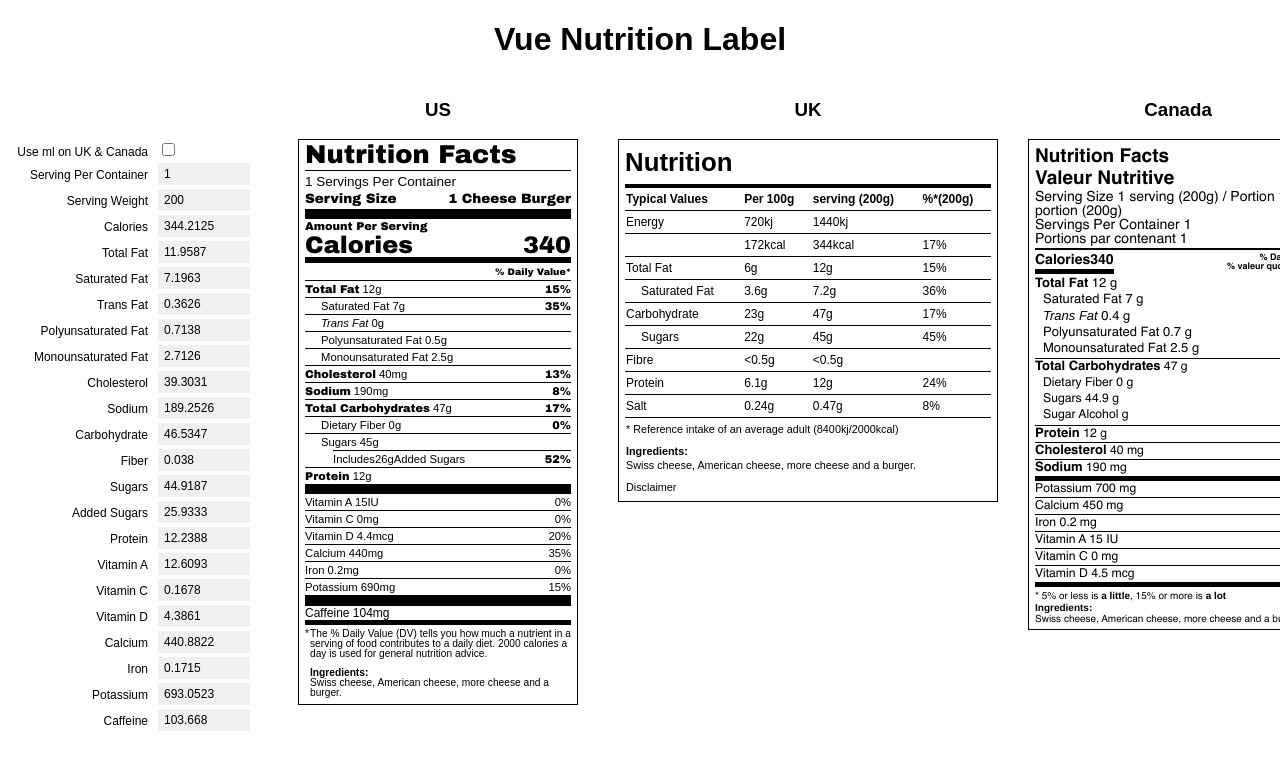
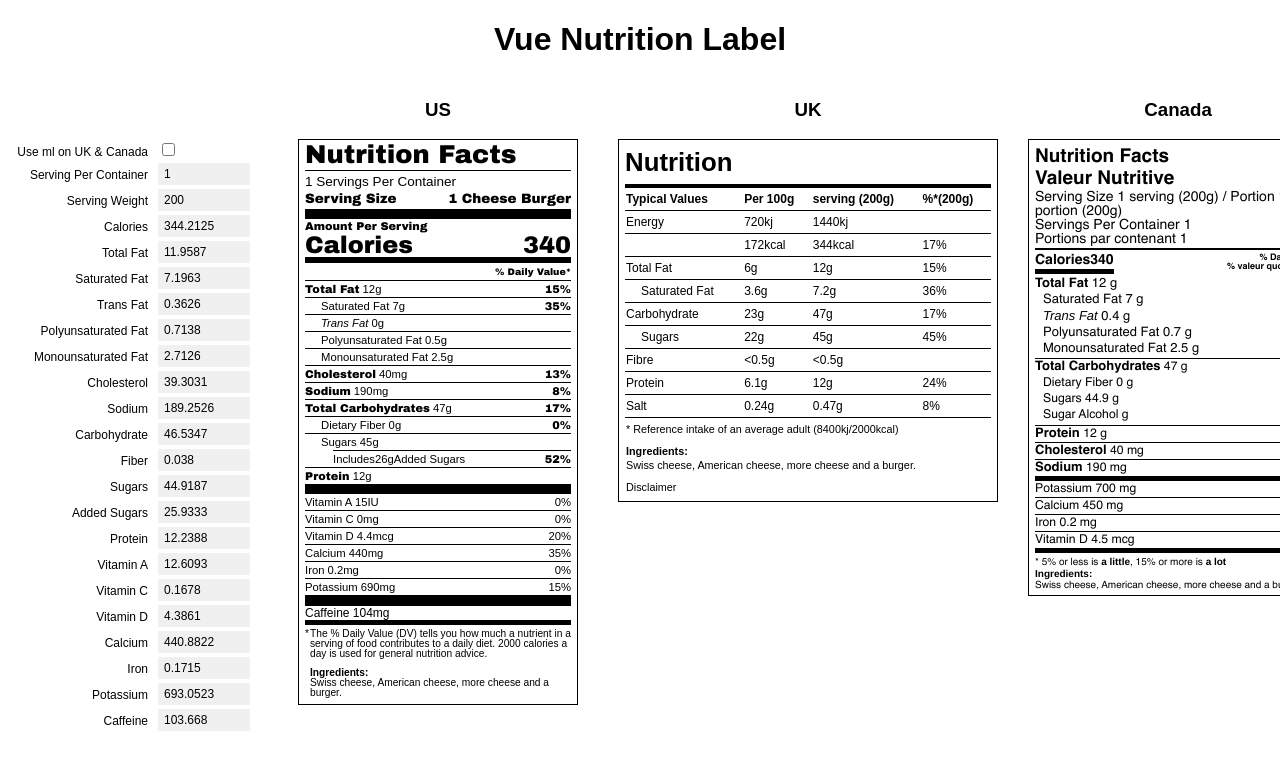
Before and after one commit to nutritionix/vue-nutrition-label, a Vue app: page / in a window 1280 px wide. Shown: the top 770 px of the page. Built offline with nearby package versions, Linux system fonts and the light colour scheme.

Commit message:
#WELL-2969 [feat] Vue label - Map the nutrient fields to new Canada label

```diff
--- a/src/layout/CA.vue
+++ b/src/layout/CA.vue
@@ -114,7 +114,6 @@
       </span>
     </div>
     <div class="nf-line" v-if="cholesterol.show">
-      <span v-if="cholesterol.showDv" class="nf-pr" aria-hidden="true">{{ cholesterol.dv }}%</span>
       <span class="nf-highlight" v-html="text.cholesterol || 'Cholesterol / Cholestérol'"></span>
       <span itemprop="cholesterolContent">
         {{ cholesterol.value }}<span aria-hidden="true"> mg</span><span class="sr-only"> milligrams</span>
@@ -142,16 +141,6 @@
       <span v-html="text.iron || 'Iron / Fer'"></span> {{ roundToSpecificDecimalPlace(iron.value, 1) }}<span aria-hidden="true"> mg</span>
       <span class="sr-only"> milligrams</span>
       <span v-if="iron.showDv" class="nf-pr" aria-hidden="true">{{ iron.dv }} %</span>
-    </div>
-    <div class="nf-line" v-if="vitaminA.show">
-      <span v-html="text.vitaminA || 'Vitamin A / Vitamine A'"></span> {{ vitaminA.value }}<span aria-hidden="true"> IU</span>
-      <span class="sr-only"> International Unit</span>
-      <span class="nf-pr" aria-hidden="true">{{ vitaminA.dv }} %</span>
-    </div>
-    <div class="nf-line" v-if="vitaminC.show">
-      <span v-html="text.vitaminC || 'Vitamin C / Vitamine C'"></span> {{ vitaminC.value }}<span aria-hidden="true"> mg</span>
-      <span class="sr-only"> milligrams</span>
-      <span class="nf-pr" aria-hidden="true">{{ vitaminC.dv }} %</span>
     </div>
     <div class="nf-line" v-if="vitaminD.show">
       <span v-html="text.vitaminD || 'Vitamin D / Vitamine D'"></span> {{ roundToSpecificDecimalPlace(vitaminD.value, 1) }}<span aria-hidden="true"> mcg</span>
```
